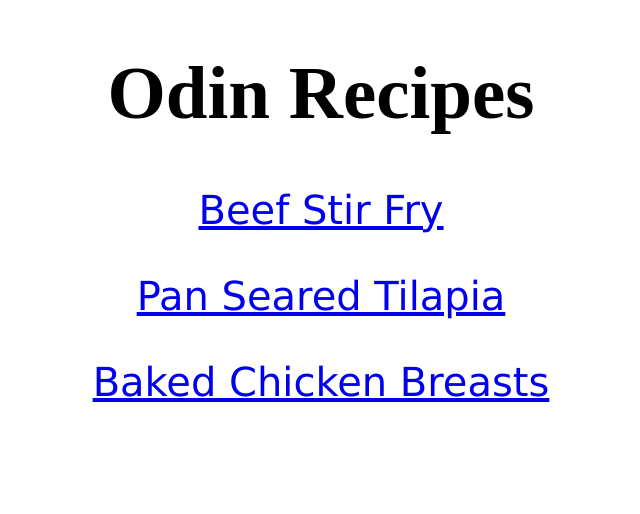
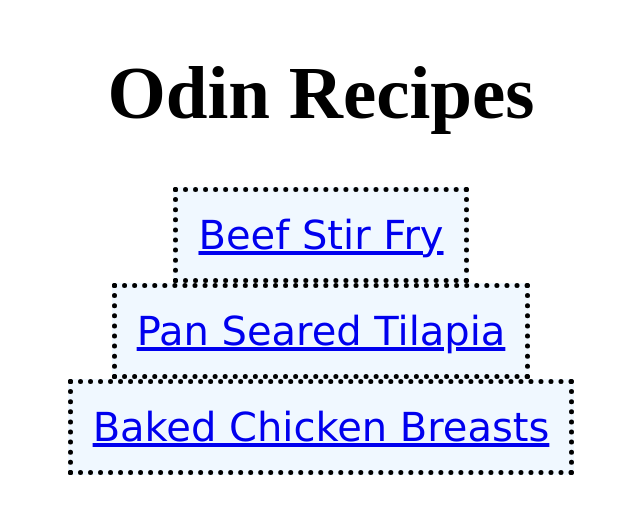
Before and after one commit to renkaichen/odin-recipes, a plain HTML site: page index.html in a window 1280 px wide. Shown: the whole page, without its empty margins (319-959 px from the left). Drawn offline with Linux system fonts and the light colour scheme.

Commit message:
Add CSS styling - margins, padding, border

```diff
--- a/style.css
+++ b/style.css
@@ -5,6 +5,12 @@ h1 {
 }
 
 .link {
+    display: block;
+    background-color: aliceblue;
+    width: fit-content;
+    padding: 20px;
+    margin: auto;
+    border: 5px dotted black;
     font-size: 40px;
     font-family: "Verdana", sans-serif;
     text-align: center;
```
